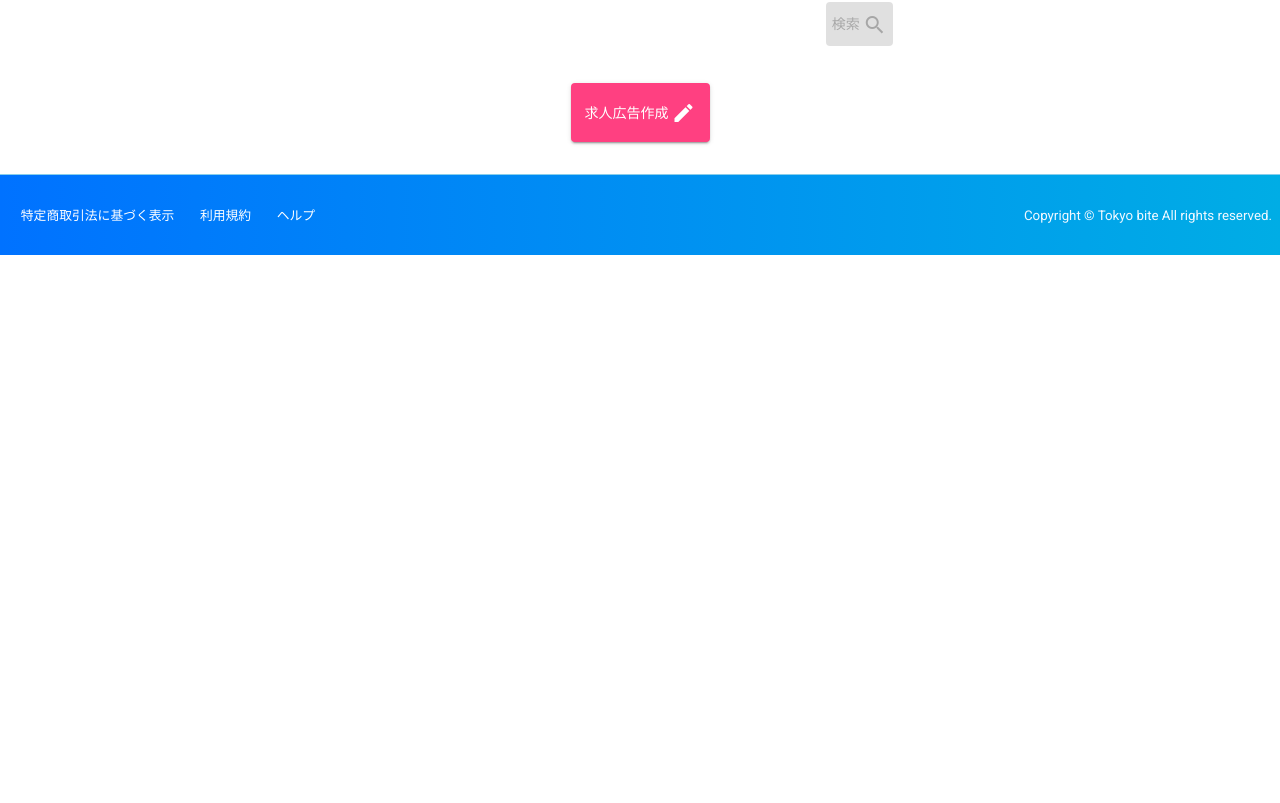
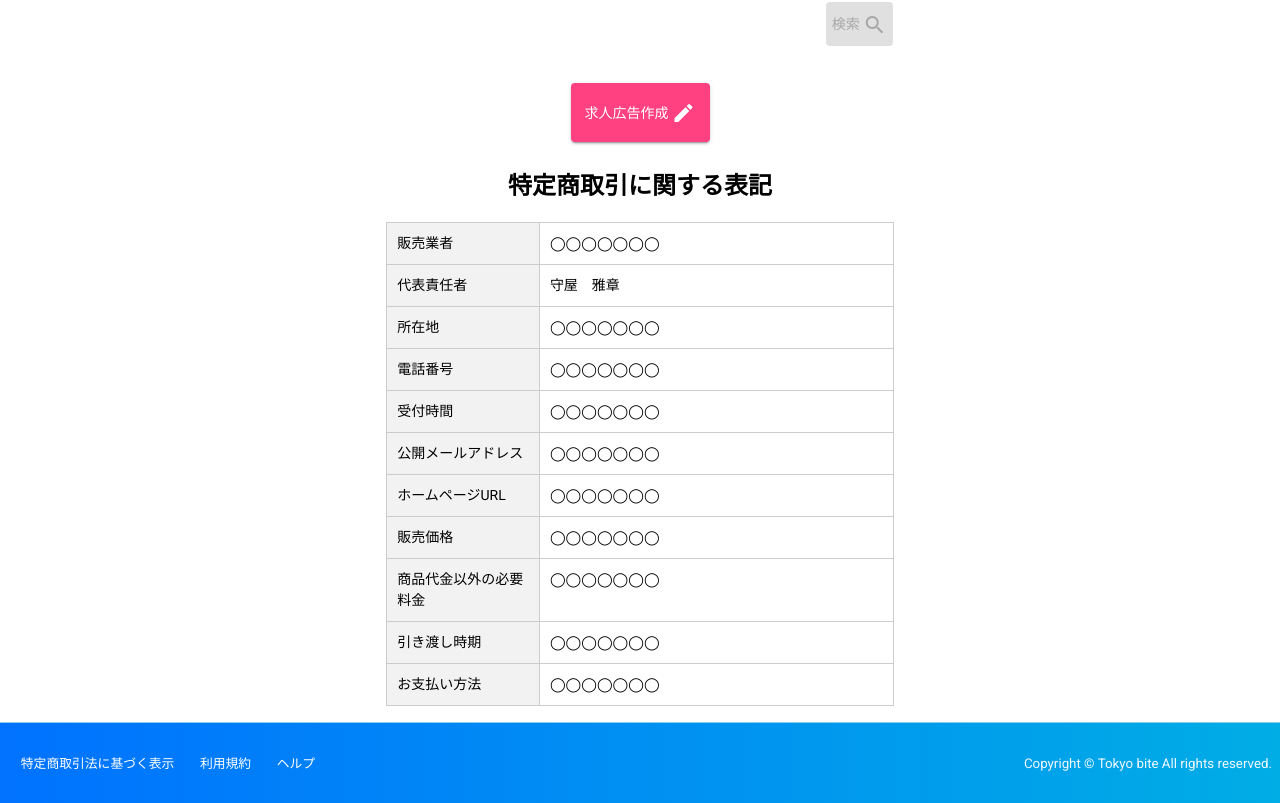
Before and after one commit to cameron-s-dev/angular-jobapp, an Angular app: page /comlaw in a window 1280 px wide. Before the commit this address led to /. Shown: the part 336-1139 px from the top of the page. Before the commit the page ends 800 px from the top, so only its background shows below. Built offline with nearby package versions, Linux system fonts and the light colour scheme.

Commit message:
feat(comlaw):  特定商取引画面追加 #16

```diff
--- a/src/app/app-routing.module.ts
+++ b/src/app/app-routing.module.ts
@@ -17,6 +17,12 @@ const routes: Routes = [
     path: 'terms',
     loadChildren: () => import('./legal/legal.module').then(m => m.LegalModule)
   },
+
+  {
+    path: 'comlaw',
+    loadChildren: () => import('./comlaw/comlaw.module').then(m => m.ComlawModule)
+  },
+
 ];
 
 @NgModule({
--- a/src/app/app.component.html
+++ b/src/app/app.component.html
@@ -7,7 +7,7 @@
 <footer>
   <div class="footer-content">
       <ul class="footer-nav">
-        <li><a herf="">特定商取引法に基づく表示</a></li>
+        <li><a routerLink="/comlaw">特定商取引法に基づく表示</a></li>
         <li><a routerLink="/terms">利用規約</a></li>
         <li><a href="">ヘルプ</a></li>
       </ul>
--- /dev/null
+++ b/src/app/comlaw/comlaw/comlaw.component.html
@@ -0,0 +1,39 @@
+<div class="comlaw">
+    <h2>特定商取引に関する表記</h2>
+  <div class="comlaw__list">
+    <dl>
+      <dt>販売業者</dt>
+      <dd>◯◯◯◯◯◯◯</dd>
+
+      <dt>代表責任者</dt>
+      <dd>守屋　雅章</dd>
+
+      <dt>所在地</dt>
+      <dd>◯◯◯◯◯◯◯</dd>
+
+      <dt>電話番号</dt>
+      <dd>◯◯◯◯◯◯◯</dd>
+
+      <dt>受付時間</dt>
+      <dd>◯◯◯◯◯◯◯</dd>
+
+      <dt>公開メールアドレス</dt>
+      <dd>◯◯◯◯◯◯◯</dd>
+
+      <dt>ホームページURL</dt>
+      <dd>◯◯◯◯◯◯◯</dd>
+
+      <dt>販売価格</dt>
+      <dd>◯◯◯◯◯◯◯</dd>
+
+      <dt>商品代金以外の必要料金</dt>
+      <dd>◯◯◯◯◯◯◯</dd>
+
+      <dt>引き渡し時期</dt>
+      <dd>◯◯◯◯◯◯◯</dd>
+
+      <dt>お支払い方法</dt>
+      <dd>◯◯◯◯◯◯◯</dd>
+    </dl>
+  </div>
+</div>
--- /dev/null
+++ b/src/app/comlaw/comlaw/comlaw.component.scss
@@ -0,0 +1,55 @@
+@import "mixins";
+
+.comlaw {
+  margin: 0 8px 16px;
+  &__list {
+    @include pc {
+      display: flex;
+      justify-content: center;
+      align-items: flex-start;
+      width: 100%;
+    }
+  }
+  h2 {
+    font-size: 20px;
+    text-align: center;
+    margin-bottom: 24px;
+    @include pc {
+      font-size: 24px;
+    }
+  }
+}
+
+dl {
+  display: flex;
+  flex-wrap: wrap;
+  border: 1px solid #ccc;
+  border-top: none;
+  font-size: 14px;
+  margin-bottom: 16px;
+  line-height: 1.5;
+  @include tab {
+    width: 80%;
+    margin: 0 auto 16px;
+  }
+  @include pc {
+    width: 40%;
+    margin: 0;
+  }
+}
+dt {
+  background: #f2f2f2;
+  width: 30%;
+  padding: 10px;
+  box-sizing: border-box;
+  border-top: 1px solid #ccc;
+}
+dd {
+  padding: 10px;
+  margin: 0;
+  border-left: 1px solid #ccc;
+  border-top: 1px solid #ccc;
+  width: 70%;
+  background: #fff;
+  box-sizing: border-box;
+}
--- /dev/null
+++ b/src/app/comlaw/comlaw/comlaw.component.ts
@@ -0,0 +1,15 @@
+import { Component, OnInit } from '@angular/core';
+
+@Component({
+  selector: 'app-comlaw',
+  templateUrl: './comlaw.component.html',
+  styleUrls: ['./comlaw.component.scss']
+})
+export class ComlawComponent implements OnInit {
+
+  constructor() { }
+
+  ngOnInit() {
+  }
+
+}
--- a/src/app/legal/legal/legal.component.html
+++ b/src/app/legal/legal/legal.component.html
@@ -1 +1,2 @@
 <app-terms></app-terms>
+<!-- <app-comlaw></app-comlaw> -->
```
Also changed, not shown: src/app/comlaw/comlaw-routing.module.ts (added, +17 -0 lines), src/app/comlaw/comlaw.module.ts (added, +15 -0 lines), 1 other file (tests, documents, lock files or other folders).
